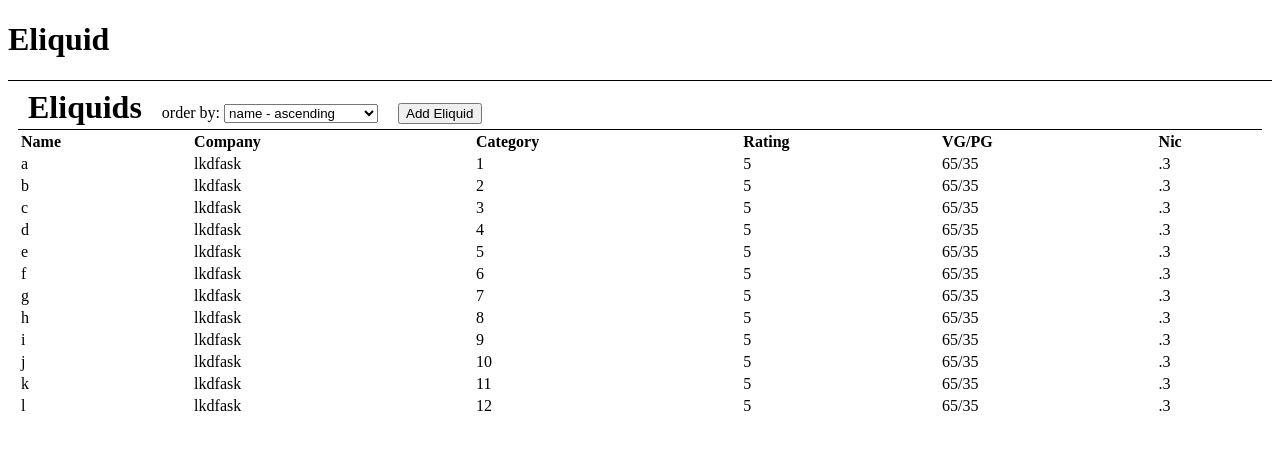
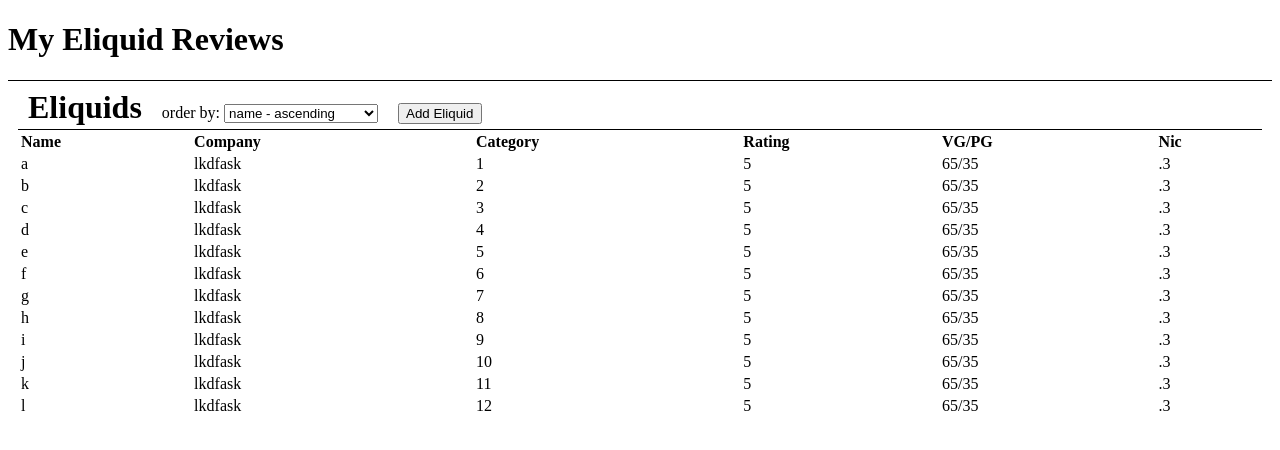
Before and after one commit to jeffschwartz/my-eliquid-reviews, a React app: page / in a window 1280 px wide. Shown: the top 450 px of the page. Built offline with nearby package versions, Linux system fonts and the light colour scheme; the HTML template or start-up script is replaced by a standard one.

Commit message:
Changed page banner to 'My Eliquid Reviews'.

```diff
--- a/src/client/app/app.jsx
+++ b/src/client/app/app.jsx
@@ -6,7 +6,7 @@ export class App extends React.Component {
     render () {
         return (
             <div>
-                <h1>Eliquid</h1>
+                <h1>My Eliquid Reviews</h1>
                 <EliquidList defaultOrder="name,a" />
             </div>
         );
```
